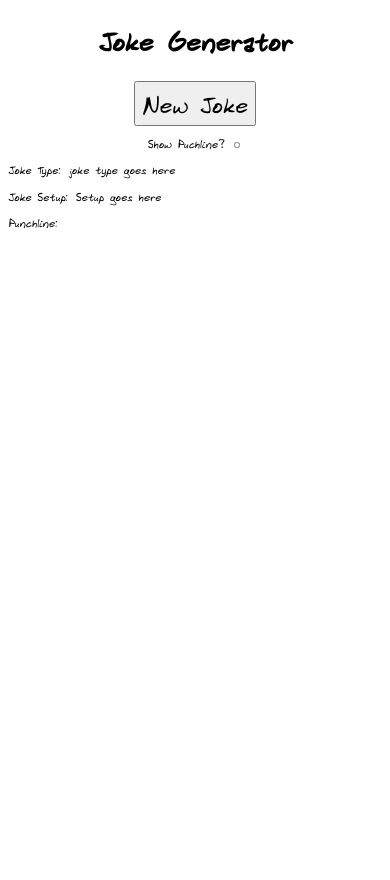
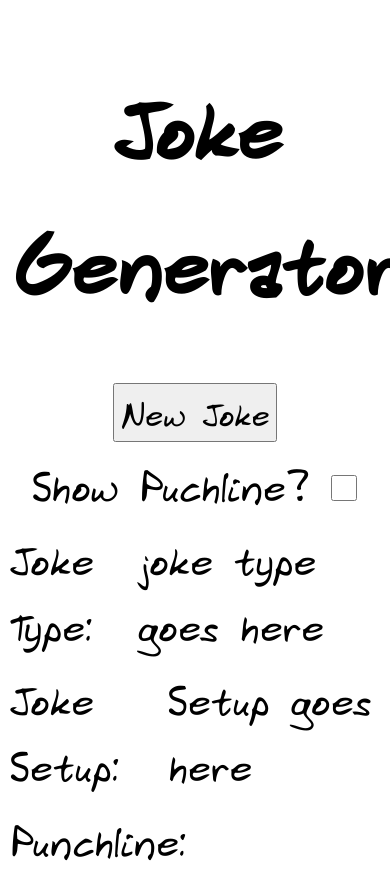
Before and after one commit to jwhaynes/joke-generator, a plain HTML site: page index.html in a window 390 px wide. Before the commit the page ends 844 px from the top, so only its background shows below. Drawn offline with Linux system fonts and the light colour scheme.

Commit message:
adjusted font sizes to make more mobile friendly

```diff
--- a/style.css
+++ b/style.css
@@ -8,13 +8,13 @@
 }
 
 #title {
-    font-size: 7vw;
+    font-size: 10vh;
     font-weight: 700;
     text-align: center;
 }
 
 #new-joke-btn {
-    font-size: 1.5em;
+    font-size: 4vh;
 }
 
 #btn-div {
@@ -31,14 +31,14 @@
     flex: auto;
     flex-direction: row;
     justify-content: space-around;
-    font-size: 3vw;
+    font-size: 5vh;
     margin-top: 1vh;
     margin-bottom: 1vh;
 }
 
 #checkbox-div > span > input {
-    width: 1.5vw;
-    height: 1.5vw;
+    width: 3vh;
+    height: 3vh;
 }
 
 .label-output-pair {
@@ -46,7 +46,7 @@
     flex: auto;
     flex-direction: row;
     justify-content: flex-start;
-    font-size: 3vw;
+    font-size: 5vh;
     margin-top: 1vh;
     margin-bottom: 1vh;
 }
```
